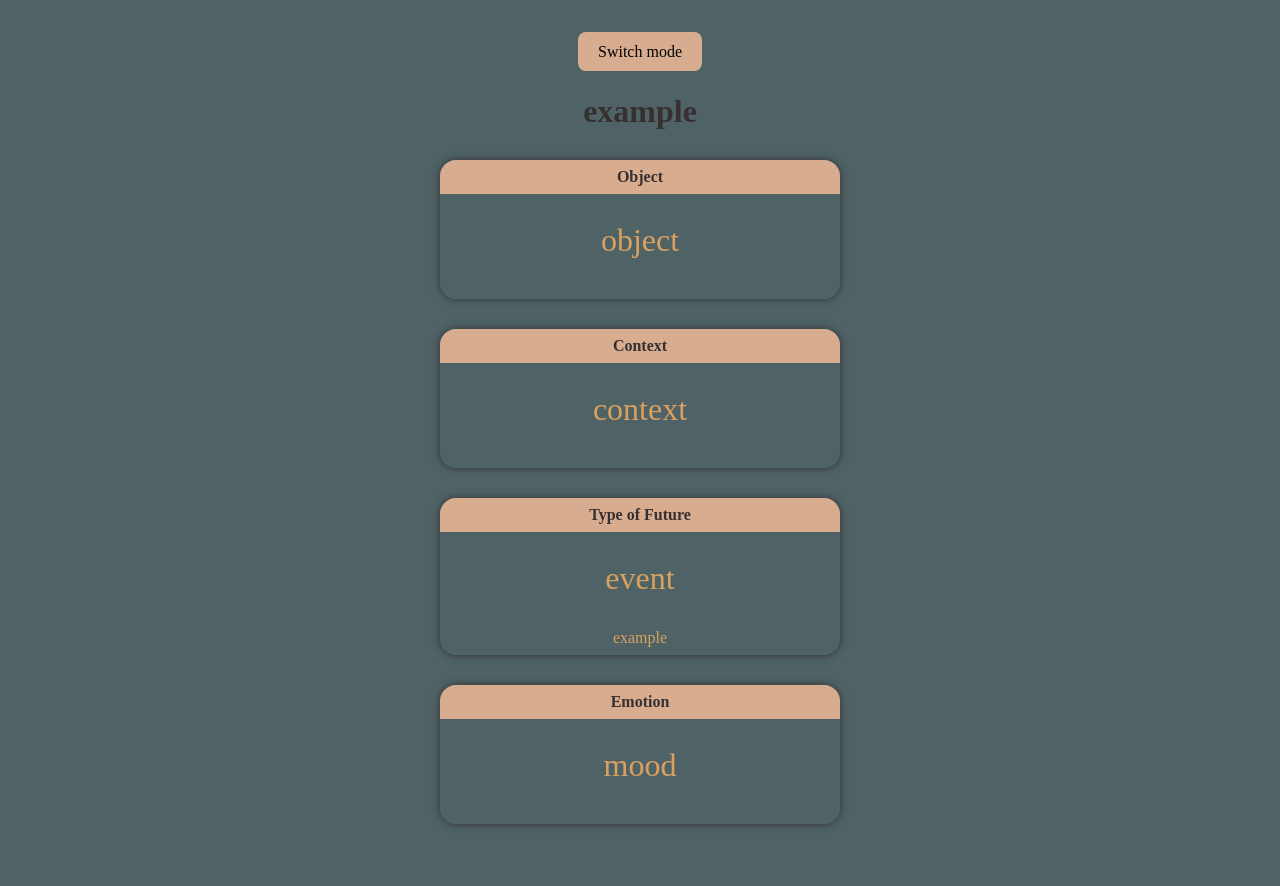
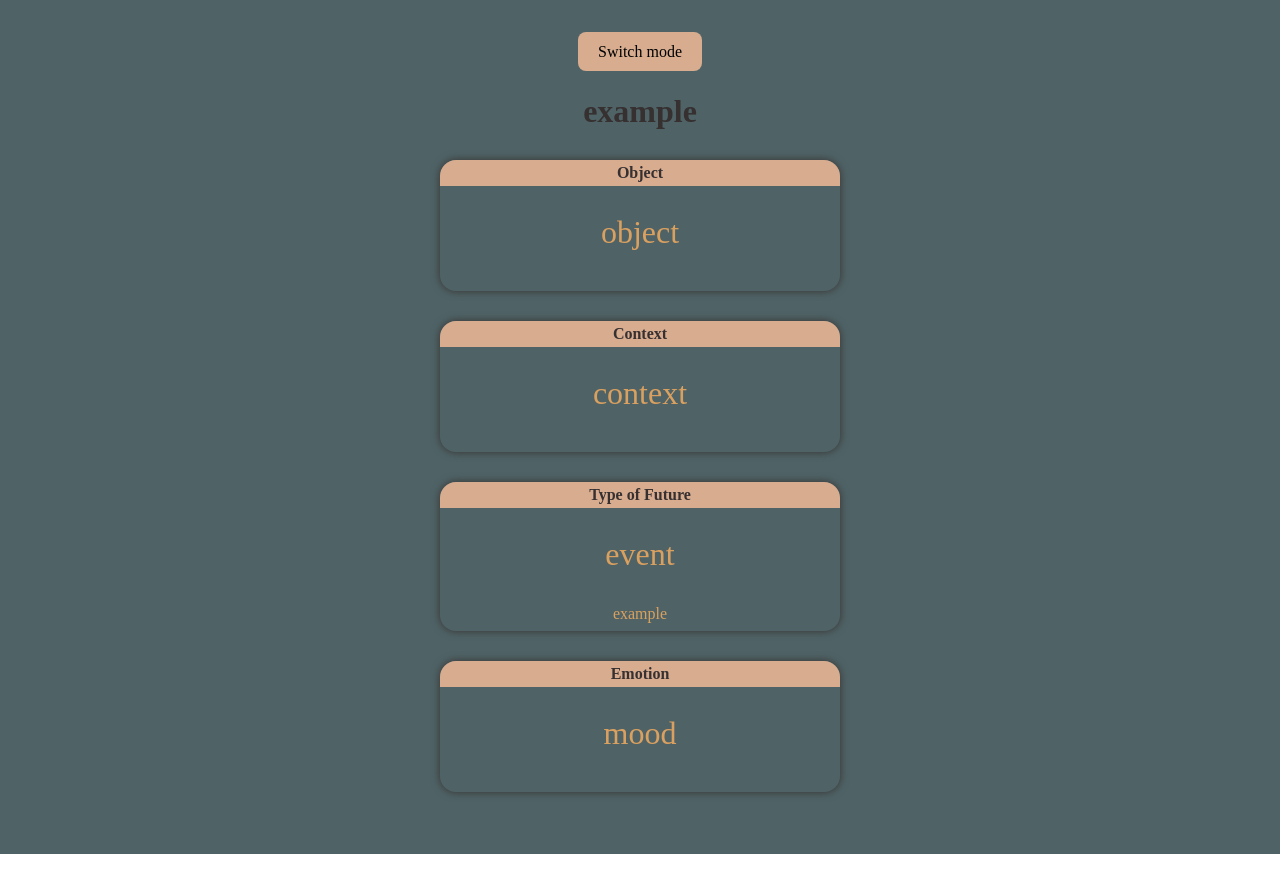
Before and after one commit to TakinB/ThingFromTheFuture, a React (Vite) app: page / in a window 1280 px wide. After the commit the page ends 854 px from the top, so only its background shows below. Built offline with nearby package versions, Linux system fonts and the light colour scheme; a web font is replaced by a local one.

Commit message:
fix style

```diff
--- a/src/components/card.css
+++ b/src/components/card.css
@@ -48,7 +48,7 @@
     background-color: #d8ac8f;
     font-weight: 600;
     border-radius: 1rem 1rem 0 0;
-    padding: 0.5rem;
+    padding: 0.25rem;
   }
 
   .CardDescription {
```
